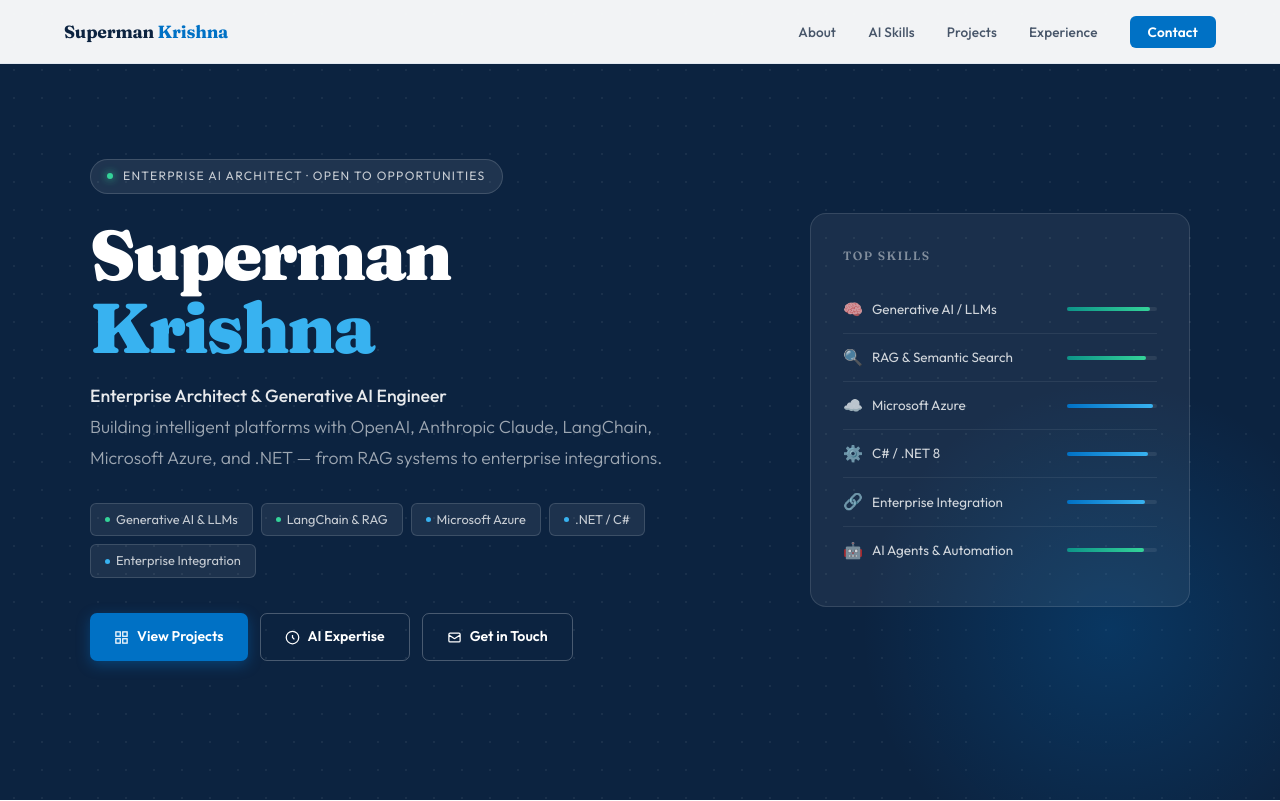
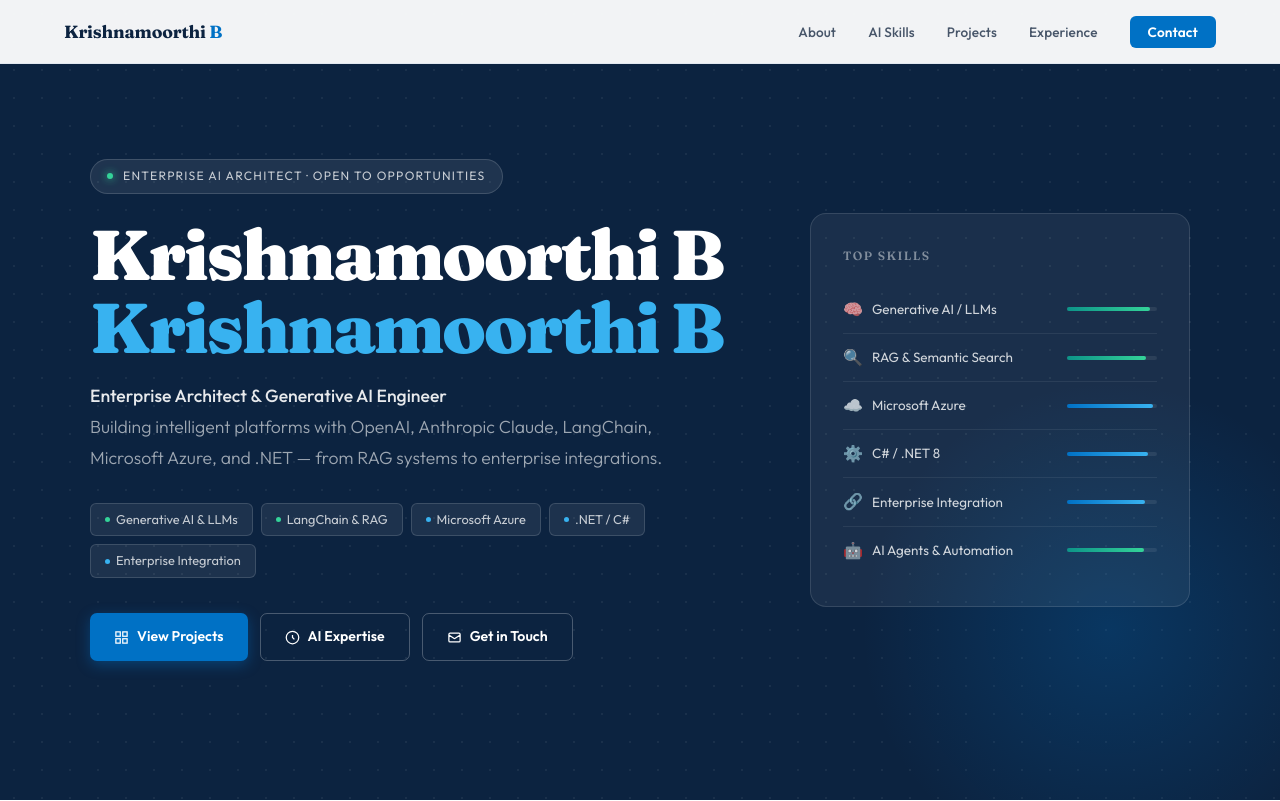
Before and after one commit to krishna-ai-tech/krishna-ai-tech.github.io, a plain HTML site: page index.html in a window 1280 px wide. Shown: the top 801 px of the page. Drawn offline with Linux system fonts and the light colour scheme.

Commit message:
Update index.html

```diff
--- a/index.html
+++ b/index.html
@@ -529,7 +529,7 @@
 
 <!-- ══ NAV ══ -->
 <nav>
-  <a class="nav-logo" href="#">Superman <span>Krishna</span></a>
+  <a class="nav-logo" href="#">Krishnamoorthi <span>B</span></a>
   <ul class="nav-links">
     <li><a href="#about">About</a></li>
     <li><a href="#ai-skills">AI Skills</a></li>
@@ -549,7 +549,7 @@
       </div>
 
       <h1 class="hero-name">
-        Superman<br/><span class="highlight">Krishna</span>
+        Krishnamoorthi B<br/><span class="highlight">Krishnamoorthi B</span>
       </h1>
 
       <p class="hero-title">
```
